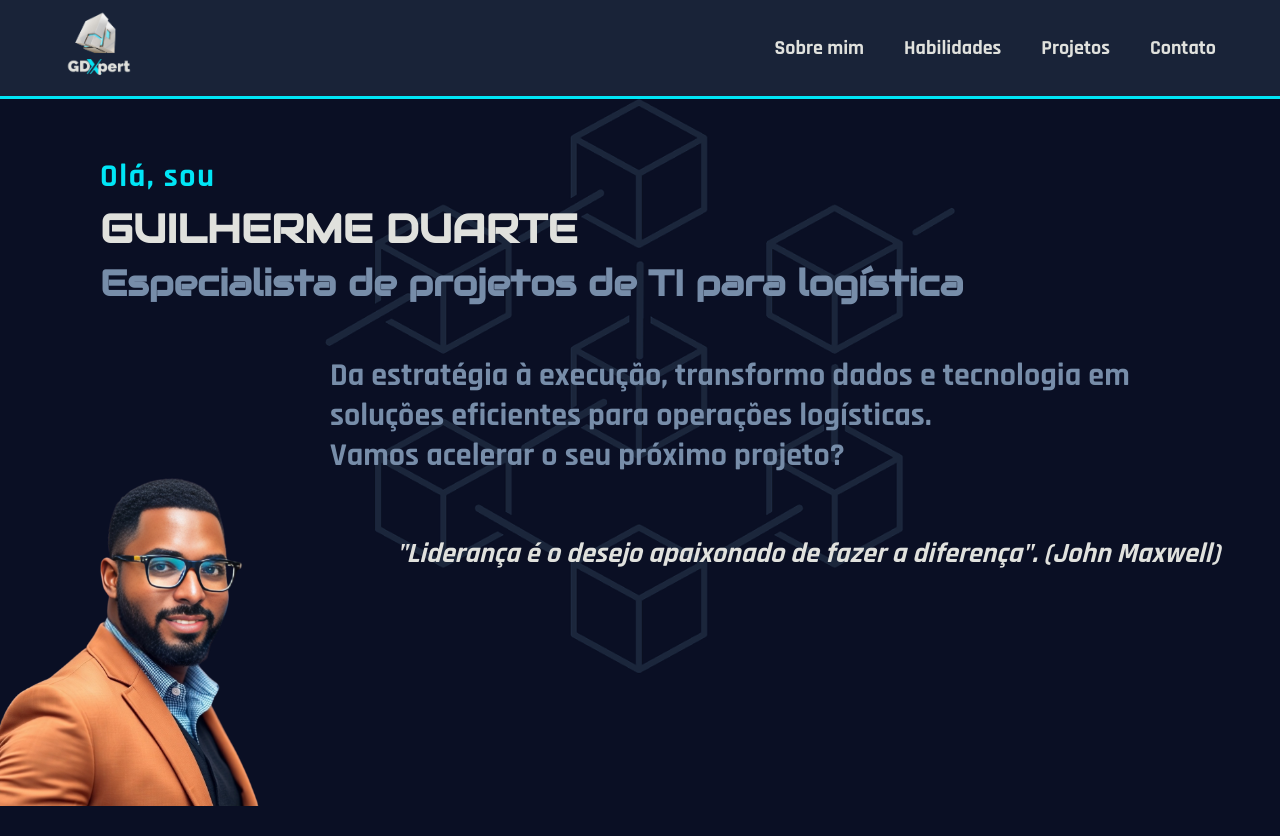
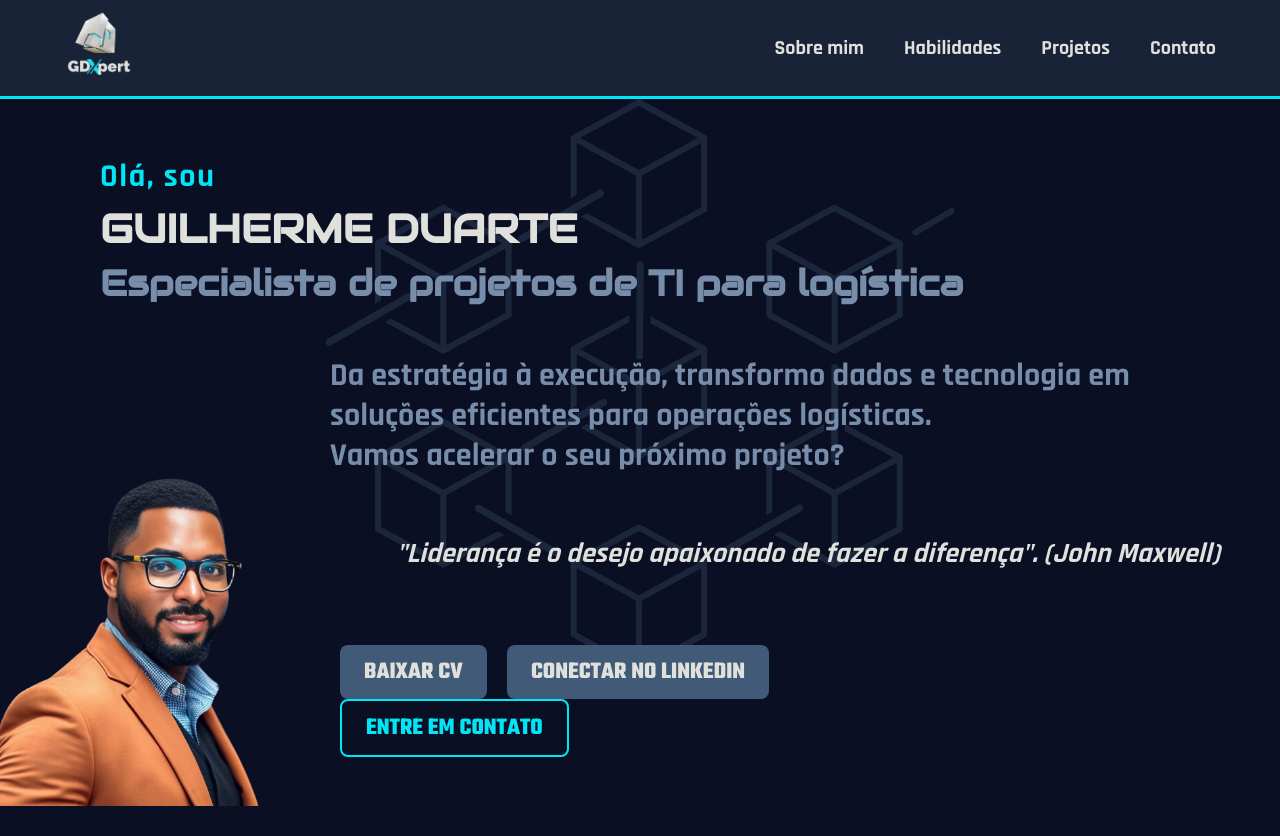
Before and after one commit to GuilhermeDuarte95/Portifolio, a React (Create React App) app: page / in a window 1280 px wide. Built offline with nearby package versions, Linux system fonts and the light colour scheme.

Commit message:
[FEATURE] Add dosi modelos de botões + estilização do layout na seção hero

```diff
--- /dev/null
+++ b/src/components/button/button.css
@@ -0,0 +1,47 @@
+/* Estilos gerais do botão */
+.button {
+    font-family: "Teko", sans-serif;
+    font-weight: bold;
+    font-size: 1.5rem;
+    padding: 10px 24px;
+    border-radius: 8px;
+    cursor: pointer;
+    transition: all 0.3s ease;
+    text-transform: uppercase;
+    border: none;
+}
+
+/* Estilos para o botão primary */
+.button.primary {
+    background-color: #415A77;
+    color: #E0E1DD;
+}
+
+/* Efeito hover para o botão primary */
+.button.primary:hover {
+    opacity: 0.8;
+}
+
+/* Estilos para o botão secondary */
+.button.secondary {
+    background-color: #0A0F24;
+    color: #00E6F6;
+    border: 2px solid #00E6F6;
+    position: relative;
+    box-shadow: 0 0 0px #00E6F6; /* Inicialmente sem sombra */
+}
+
+/* Efeito hover para o botão secondary - adiciona o neon */
+.button.secondary:hover {
+    box-shadow: 0px 0px 12px 4px #00E6F6; /* Efeito neon */
+    transform: translateY(-3px); /* Faz o botão "levantar" */
+}
+
+/* Efeito quando está desativado */
+.button:disabled {
+    background-color: #ccc;
+    color: #666;
+    cursor: not-allowed;
+    box-shadow: none;
+    transform: none;
+}
--- /dev/null
+++ b/src/components/button/button.js
@@ -0,0 +1,12 @@
+import React from "react";
+import "./button.css"; // Importa o arquivo CSS
+
+const Button = ({ text, variant = "primary", ...props }) => {
+  return (
+    <button className={`button ${variant}`} {...props}>
+      {text}
+    </button>
+  );
+};
+
+export default Button;
--- a/src/components/hero/hero.css
+++ b/src/components/hero/hero.css
@@ -76,6 +76,20 @@
     z-index: 3; /* Garante que a frase de impacto esteja acima da imagem */
 }
 
+.button {
+    position: relative; /* Permite manipulação do z-index */
+    margin-left: 20px;
+    z-index: 999; /* Garante que fique acima de outros elementos */
+}
+
+.button-container {
+    position: absolute;
+    bottom: -3%; /* Ajuste conforme necessário */
+    left: 50%;
+    transform: translateX(-50%); /* Centraliza horizontalmente */
+    z-index: 999; /* Mantém o botão acima dos outros elementos */
+}
+
 /* Ajustes para dispositivos móveis */
 @media (max-width: 768px) {
     .hero {
--- a/src/components/hero/hero.js
+++ b/src/components/hero/hero.js
@@ -2,6 +2,7 @@ import React from "react";
 import "./hero.css";
 import content from "../../data/content";
 import Perfil from "../../assets/Perfil.png"
+import Button from "../button/button.js";
 
 const Hero = () => {
   return (
@@ -12,6 +13,20 @@ const Hero = () => {
         <h2 className="subtitle">{content.heroSection.subtitle}</h2>
         <p className="text" dangerouslySetInnerHTML={{ __html: content.heroSection.text }}></p>
         <p className="catchphrase">{content.heroSection.catchphrase}</p>
+        <div className="button-container">
+          <Button
+            text={content.heroSection.buttonTextCv}
+            onClick={() => window.location.href = "../../public/curriculo.pdf"} // Caminho para o PDF na pasta public
+          />
+          <Button
+            text={content.heroSection.buttonTextLinkedin}
+            onClick={() => window.open("https://www.linkedin.com/in/guilherme-duarte-5ab2b9201/", "_blank")}
+          />
+          <Button
+            text={content.heroSection.buttonTextContato} variant="secondary"
+            onClick={() => window.open("https://wa.me/5513997071968", "_blank")}
+          />
+        </div>
     </section>
   );
 };
```
Also changed, not shown: 1 other file (tests, documents, lock files or other folders).
